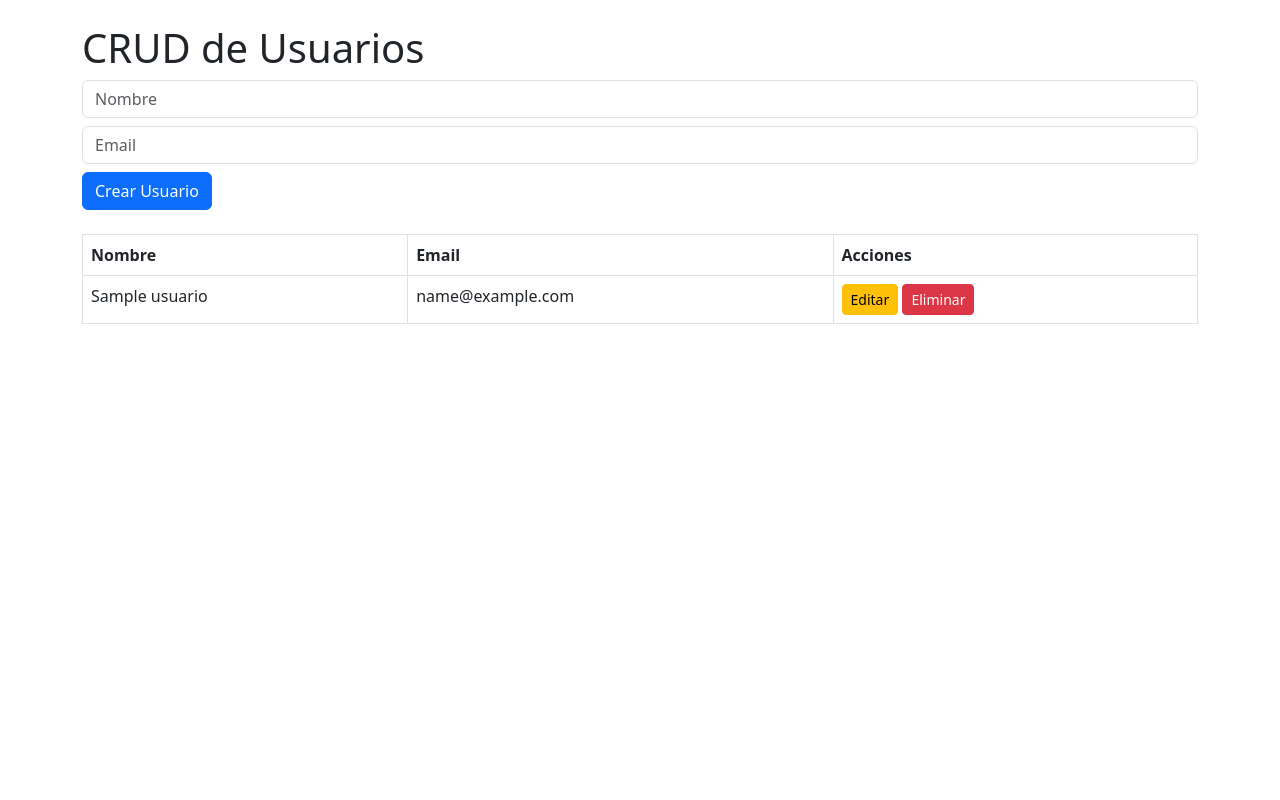
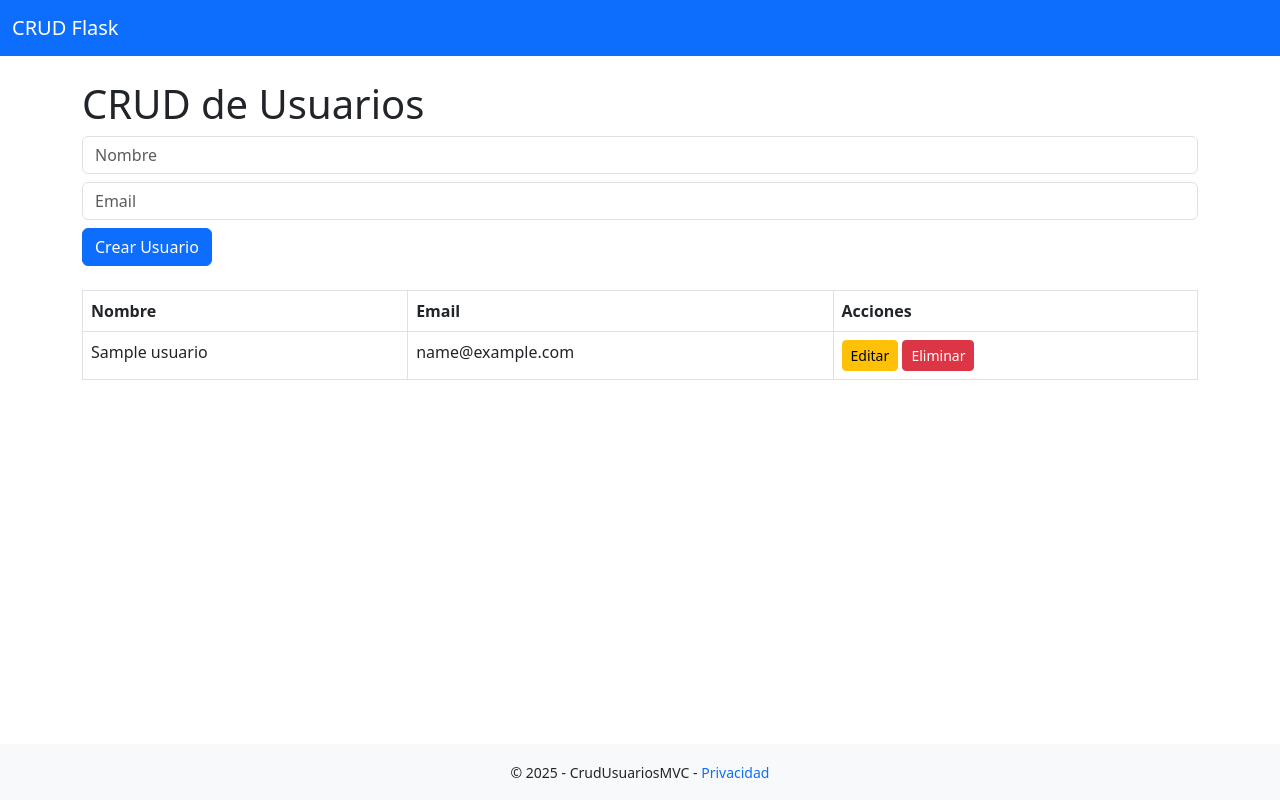
Before and after one commit to emmanuel-vargas/flask-crud-app, a Flask app: template templates/index.html in a window 1280 px wide. Run offline with Flask 3, Linux system fonts and the light colour scheme; the template is opened without the code that fills it: most values are stand-ins (such as "Sample title", 1, 10 or a date in 2020).

Commit message:
Update index.html

```diff
--- a/templates/index.html
+++ b/templates/index.html
@@ -4,8 +4,18 @@
   <meta charset="UTF-8">
   <title>CRUD con Flask</title>
   <link href="https://cdn.jsdelivr.net/npm/bootstrap@5.3.0/dist/css/bootstrap.min.css" rel="stylesheet">
+  <link rel="icon" href="{{ url_for('static', filename='favicon.ico') }}" type="image/x-icon">
 </head>
-<body class="container py-4">
+<body class="d-flex flex-column min-vh-100">
+
+  <!-- Navbar azul -->
+  <nav class="navbar navbar-expand-lg navbar-dark bg-primary">
+    <div class="container-fluid">
+      <a class="navbar-brand" href="#">CRUD Flask</a>
+    </div>
+  </nav>
+
+  <main class="container py-4 flex-grow-1">
     <h1>CRUD de Usuarios</h1>
     <form action="/crear" method="post" class="mb-4">
       <input type="text" name="nombre" placeholder="Nombre" required class="form-control mb-2">
@@ -34,5 +44,12 @@
         {% endfor %}
       </tbody>
     </table>
+  </main>
+
+  <!-- Footer -->
+  <footer class="bg-light text-center py-3">
+    <small>© 2025 - CrudUsuariosMVC - <a href="#" class="text-decoration-none">Privacidad</a></small>
+  </footer>
+
 </body>
 </html>
```
Lines whose indentation alone changed are shown as unchanged.
